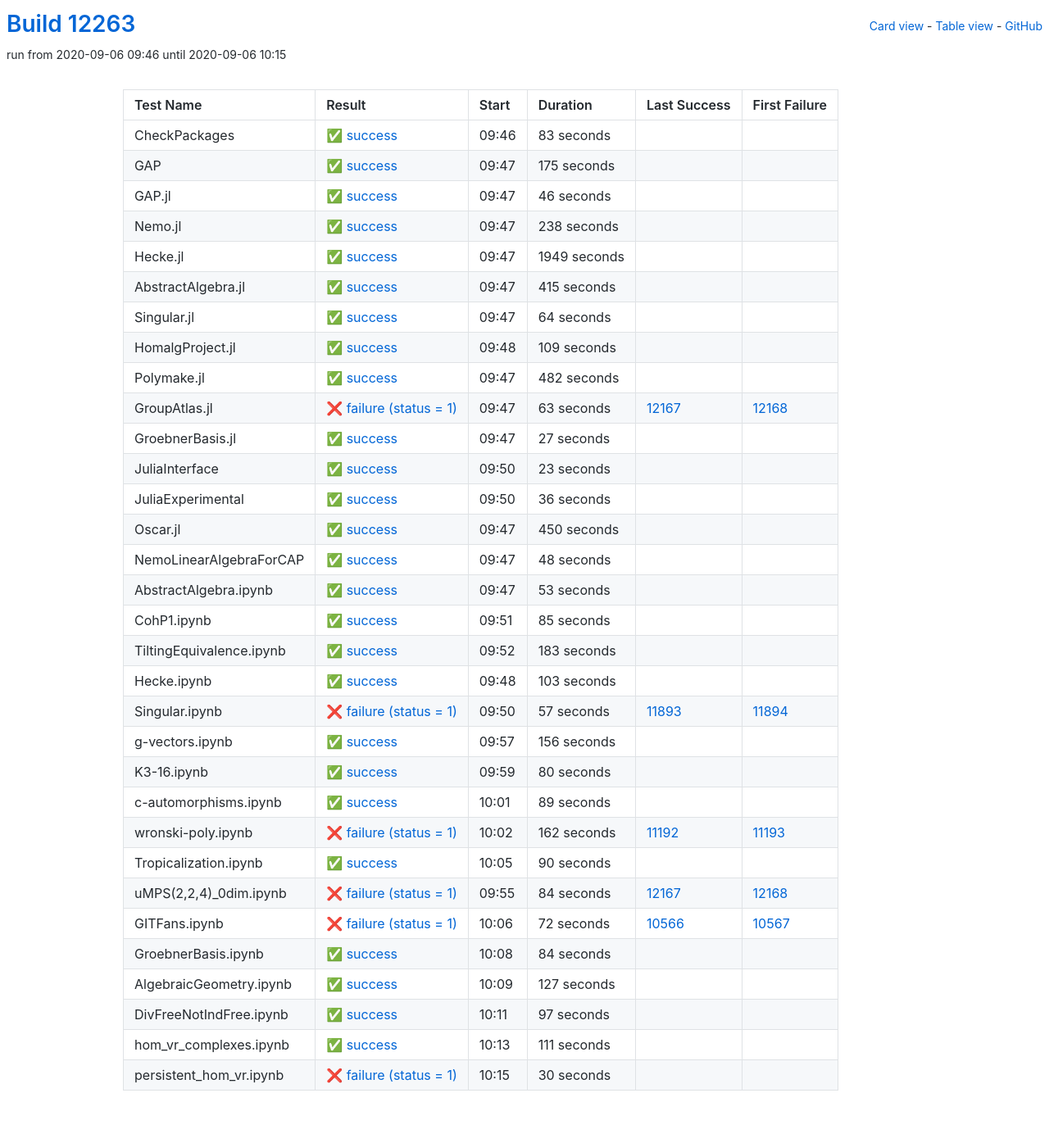
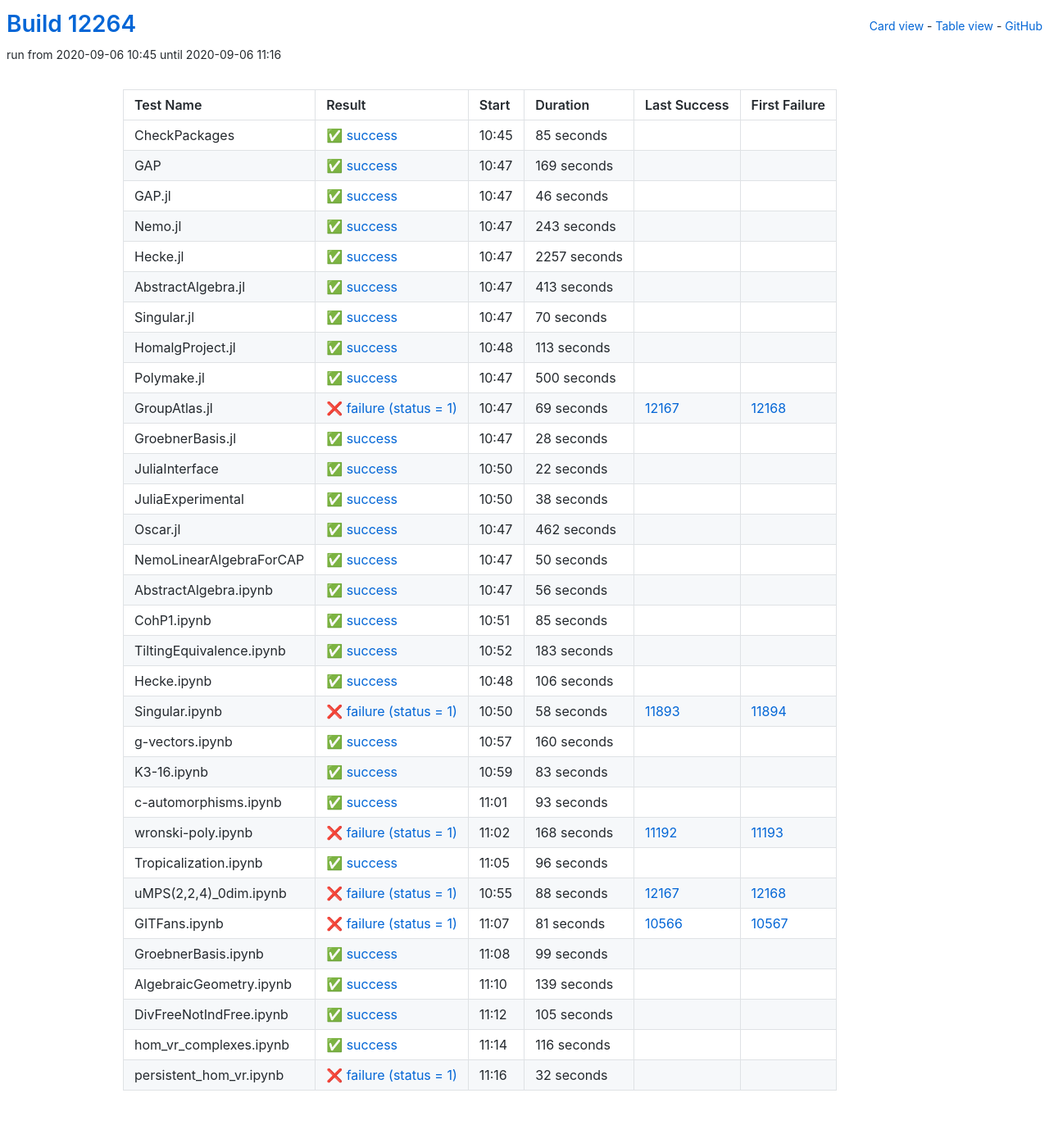
Before and after one commit to oscar-system/oscar-ci-status, a Jekyll site: the page built from table.html, in a window 1280 px wide. Shown: the whole page at 82% size. Built offline with Jekyll 4.4.1, drawn with Linux system fonts in a browser that asks for light colours.

Commit message:
Build #12264

```diff
--- a/_data/ci.yml
+++ b/_data/ci.yml
@@ -1,6 +1,6 @@
 ---
-build: 12263
-build_url: https://oscarci.mathematik.uni-kl.de/job/oscar/12263/
+build: 12264
+build_url: https://oscarci.mathematik.uni-kl.de/job/oscar/12264/
 job: oscar
 organization: oscar-system
 repo: oscar-ci-status
@@ -8,32 +8,32 @@ repourl: https://github.com/oscar-system/oscar-ci-status
 tests:
 - name: CheckPackages
   id: checkpackages
-  log: https://oscarci.mathematik.uni-kl.de/job/oscar/12263/artifact/logs/build-12263/CheckPackages.log
-  start: 2020-09-06 09:46
+  log: https://oscarci.mathematik.uni-kl.de/job/oscar/12264/artifact/logs/build-12264/CheckPackages.log
+  start: 2020-09-06 10:45
   success: true
   exitcode: 0
   status: success
-  duration: 83
+  duration: 85
   last_success: false
   last_success_url:
   first_failure: false
   first_failure_url:
 - name: GAP
   id: gap
-  log: https://oscarci.mathematik.uni-kl.de/job/oscar/12263/artifact/logs/build-12263/GAP.log
-  start: 2020-09-06 09:47
+  log: https://oscarci.mathematik.uni-kl.de/job/oscar/12264/artifact/logs/build-12264/GAP.log
+  start: 2020-09-06 10:47
   success: true
   exitcode: 0
   status: success
-  duration: 175
+  duration: 169
   last_success: false
   last_success_url:
   first_failure: false
   first_failure_url:
 - name: GAP.jl
   id: gap-jl
-  log: https://oscarci.mathematik.uni-kl.de/job/oscar/12263/artifact/logs/build-12263/GAP.jl.log
-  start: 2020-09-06 09:47
+  log: https://oscarci.mathematik.uni-kl.de/job/oscar/12264/artifact/logs/build-12264/GAP.jl.log
+  start: 2020-09-06 10:47
   success: true
   exitcode: 0
   status: success
@@ -44,164 +44,164 @@ tests:
   first_failure_url:
 - name: Nemo.jl
   id: nemo-jl
-  log: https://oscarci.mathematik.uni-kl.de/job/oscar/12263/artifact/logs/build-12263/Nemo.jl.log
-  start: 2020-09-06 09:47
+  log: https://oscarci.mathematik.uni-kl.de/job/oscar/12264/artifact/logs/build-12264/Nemo.jl.log
+  start: 2020-09-06 10:47
   success: true
   exitcode: 0
   status: success
-  duration: 238
+  duration: 243
   last_success: false
   last_success_url:
   first_failure: false
   first_failure_url:
 - name: Hecke.jl
   id: hecke-jl
-  log: https://oscarci.mathematik.uni-kl.de/job/oscar/12263/artifact/logs/build-12263/Hecke.jl.log
-  start: 2020-09-06 09:47
+  log: https://oscarci.mathematik.uni-kl.de/job/oscar/12264/artifact/logs/build-12264/Hecke.jl.log
+  start: 2020-09-06 10:47
   success: true
   exitcode: 0
   status: success
-  duration: 1949
+  duration: 2257
   last_success: false
   last_success_url:
   first_failure: false
   first_failure_url:
 - name: AbstractAlgebra.jl
   id: abstractalgebra-jl
-  log: https://oscarci.mathematik.uni-kl.de/job/oscar/12263/artifact/logs/build-12263/AbstractAlgebra.jl.log
-  start: 2020-09-06 09:47
+  log: https://oscarci.mathematik.uni-kl.de/job/oscar/12264/artifact/logs/build-12264/AbstractAlgebra.jl.log
+  start: 2020-09-06 10:47
   success: true
   exitcode: 0
   status: success
-  duration: 415
+  duration: 413
   last_success: false
   last_success_url:
   first_failure: false
   first_failure_url:
 - name: Singular.jl
   id: singular-jl
-  log: https://oscarci.mathematik.uni-kl.de/job/oscar/12263/artifact/logs/build-12263/Singular.jl.log
-  start: 2020-09-06 09:47
+  log: https://oscarci.mathematik.uni-kl.de/job/oscar/12264/artifact/logs/build-12264/Singular.jl.log
+  start: 2020-09-06 10:47
   success: true
   exitcode: 0
   status: success
-  duration: 64
+  duration: 70
   last_success: false
   last_success_url:
   first_failure: false
   first_failure_url:
 - name: HomalgProject.jl
   id: homalgproject-jl
-  log: https://oscarci.mathematik.uni-kl.de/job/oscar/12263/artifact/logs/build-12263/HomalgProject.jl.log
-  start: 2020-09-06 09:48
+  log: https://oscarci.mathematik.uni-kl.de/job/oscar/12264/artifact/logs/build-12264/HomalgProject.jl.log
+  start: 2020-09-06 10:48
   success: true
   exitcode: 0
   status: success
-  duration: 109
+  duration: 113
   last_success: false
   last_success_url:
   first_failure: false
   first_failure_url:
 - name: Polymake.jl
   id: polymake-jl
-  log: https://oscarci.mathematik.uni-kl.de/job/oscar/12263/artifact/logs/build-12263/Polymake.jl.log
-  start: 2020-09-06 09:47
+  log: https://oscarci.mathematik.uni-kl.de/job/oscar/12264/artifact/logs/build-12264/Polymake.jl.log
+  start: 2020-09-06 10:47
   success: true
   exitcode: 0
   status: success
-  duration: 482
+  duration: 500
   last_success: false
   last_success_url:
   first_failure: false
   first_failure_url:
 - name: GroupAtlas.jl
   id: groupatlas-jl
-  log: https://oscarci.mathematik.uni-kl.de/job/oscar/12263/artifact/logs/build-12263/GroupAtlas.jl.log
-  start: 2020-09-06 09:47
+  log: https://oscarci.mathematik.uni-kl.de/job/oscar/12264/artifact/logs/build-12264/GroupAtlas.jl.log
+  start: 2020-09-06 10:47
   success: false
   exitcode: 1
   status: failure
-  duration: 63
+  duration: 69
   last_success: 12167
   last_success_url: https://oscarci.mathematik.uni-kl.de/job/oscar/12167/
   first_failure: 12168
   first_failure_url: https://oscarci.mathematik.uni-kl.de/job/oscar/12168/
 - name: GroebnerBasis.jl
   id: groebnerbasis-jl
-  log: https://oscarci.mathematik.uni-kl.de/job/oscar/12263/artifact/logs/build-12263/GroebnerBasis.jl.log
-  start: 2020-09-06 09:47
+  log: https://oscarci.mathematik.uni-kl.de/job/oscar/12264/artifact/logs/build-12264/GroebnerBasis.jl.log
+  start: 2020-09-06 10:47
   success: true
   exitcode: 0
   status: success
-  duration: 27
+  duration: 28
   last_success: false
   last_success_url:
   first_failure: false
   first_failure_url:
 - name: JuliaInterface
   id: juliainterface
-  log: https://oscarci.mathematik.uni-kl.de/job/oscar/12263/artifact/logs/build-12263/JuliaInterface.log
-  start: 2020-09-06 09:50
+  log: https://oscarci.mathematik.uni-kl.de/job/oscar/12264/artifact/logs/build-12264/JuliaInterface.log
+  start: 2020-09-06 10:50
   success: true
   exitcode: 0
   status: success
-  duration: 23
+  duration: 22
   last_success: false
   last_success_url:
   first_failure: false
   first_failure_url:
 - name: JuliaExperimental
   id: juliaexperimental
-  log: https://oscarci.mathematik.uni-kl.de/job/oscar/12263/artifact/logs/build-12263/JuliaExperimental.log
-  start: 2020-09-06 09:50
+  log: https://oscarci.mathematik.uni-kl.de/job/oscar/12264/artifact/logs/build-12264/JuliaExperimental.log
+  start: 2020-09-06 10:50
   success: true
   exitcode: 0
   status: success
-  duration: 36
+  duration: 38
   last_success: false
   last_success_url:
   first_failure: false
   first_failure_url:
 - name: Oscar.jl
   id: oscar-jl
-  log: https://oscarci.mathematik.uni-kl.de/job/oscar/12263/artifact/logs/build-12263/Oscar.jl.log
-  start: 2020-09-06 09:47
+  log: https://oscarci.mathematik.uni-kl.de/job/oscar/12264/artifact/logs/build-12264/Oscar.jl.log
+  start: 2020-09-06 10:47
   success: true
   exitcode: 0
   status: success
-  duration: 450
+  duration: 462
   last_success: false
   last_success_url:
   first_failure: false
   first_failure_url:
 - name: NemoLinearAlgebraForCAP
   id: nemolinearalgebraforcap
-  log: https://oscarci.mathematik.uni-kl.de/job/oscar/12263/artifact/logs/build-12263/NemoLinearAlgebraForCAP.log
-  start: 2020-09-06 09:47
+  log: https://oscarci.mathematik.uni-kl.de/job/oscar/12264/artifact/logs/build-12264/NemoLinearAlgebraForCAP.log
+  start: 2020-09-06 10:47
   success: true
   exitcode: 0
   status: success
-  duration: 48
+  duration: 50
   last_success: false
   last_success_url:
   first_failure: false
   first_failure_url:
 - name: AbstractAlgebra.ipynb
   id: abstractalgebra-ipynb
-  log: https://oscarci.mathematik.uni-kl.de/job/oscar/12263/artifact/logs/build-12263/AbstractAlgebra.ipynb.log
-  start: 2020-09-06 09:47
+  log: https://oscarci.mathematik.uni-kl.de/job/oscar/12264/artifact/logs/build-12264/AbstractAlgebra.ipynb.log
+  start: 2020-09-06 10:47
   success: true
   exitcode: 0
   status: success
-  duration: 53
+  duration: 56
   last_success: false
   last_success_url:
   first_failure: false
   first_failure_url:
 - name: CohP1.ipynb
   id: cohp1-ipynb
-  log: https://oscarci.mathematik.uni-kl.de/job/oscar/12263/artifact/logs/build-12263/CohP1.ipynb.log
-  start: 2020-09-06 09:51
+  log: https://oscarci.mathematik.uni-kl.de/job/oscar/12264/artifact/logs/build-12264/CohP1.ipynb.log
+  start: 2020-09-06 10:51
   success: true
   exitcode: 0
   status: success
@@ -212,8 +212,8 @@ tests:
   first_failure_url:
 - name: TiltingEquivalence.ipynb
   id: tiltingequivalence-ipynb
-  log: https://oscarci.mathematik.uni-kl.de/job/oscar/12263/artifact/logs/build-12263/TiltingEquivalence.ipynb.log
-  start: 2020-09-06 09:52
+  log: https://oscarci.mathematik.uni-kl.de/job/oscar/12264/artifact/logs/build-12264/TiltingEquivalence.ipynb.log
+  start: 2020-09-06 10:52
   success: true
   exitcode: 0
   status: success
@@ -224,168 +224,168 @@ tests:
   first_failure_url:
 - name: Hecke.ipynb
   id: hecke-ipynb
-  log: https://oscarci.mathematik.uni-kl.de/job/oscar/12263/artifact/logs/build-12263/Hecke.ipynb.log
-  start: 2020-09-06 09:48
+  log: https://oscarci.mathematik.uni-kl.de/job/oscar/12264/artifact/logs/build-12264/Hecke.ipynb.log
+  start: 2020-09-06 10:48
   success: true
   exitcode: 0
   status: success
-  duration: 103
+  duration: 106
   last_success: false
   last_success_url:
   first_failure: false
   first_failure_url:
 - name: Singular.ipynb
   id: singular-ipynb
-  log: https://oscarci.mathematik.uni-kl.de/job/oscar/12263/artifact/logs/build-12263/Singular.ipynb.log
-  start: 2020-09-06 09:50
+  log: https://oscarci.mathematik.uni-kl.de/job/oscar/12264/artifact/logs/build-12264/Singular.ipynb.log
+  start: 2020-09-06 10:50
   success: false
   exitcode: 1
   status: failure
-  duration: 57
+  duration: 58
   last_success: 11893
   last_success_url: https://oscarci.mathematik.uni-kl.de/job/oscar/11893/
   first_failure: 11894
   first_failure_url: https://oscarci.mathematik.uni-kl.de/job/oscar/11894/
 - name: g-vectors.ipynb
   id: g-vectors-ipynb
-  log: https://oscarci.mathematik.uni-kl.de/job/oscar/12263/artifact/logs/build-12263/g-vectors.ipynb.log
-  start: 2020-09-06 09:57
+  log: https://oscarci.mathematik.uni-kl.de/job/oscar/12264/artifact/logs/build-12264/g-vectors.ipynb.log
+  start: 2020-09-06 10:57
   success: true
   exitcode: 0
   status: success
-  duration: 156
+  duration: 160
   last_success: false
   last_success_url:
   first_failure: false
   first_failure_url:
 - name: K3-16.ipynb
   id: k3-16-ipynb
-  log: https://oscarci.mathematik.uni-kl.de/job/oscar/12263/artifact/logs/build-12263/K3-16.ipynb.log
-  start: 2020-09-06 09:59
+  log: https://oscarci.mathematik.uni-kl.de/job/oscar/12264/artifact/logs/build-12264/K3-16.ipynb.log
+  start: 2020-09-06 10:59
   success: true
   exitcode: 0
   status: success
-  duration: 80
+  duration: 83
   last_success: false
   last_success_url:
   first_failure: false
   first_failure_url:
 - name: c-automorphisms.ipynb
   id: c-automorphisms-ipynb
-  log: https://oscarci.mathematik.uni-kl.de/job/oscar/12263/artifact/logs/build-12263/c-automorphisms.ipynb.log
-  start: 2020-09-06 10:01
+  log: https://oscarci.mathematik.uni-kl.de/job/oscar/12264/artifact/logs/build-12264/c-automorphisms.ipynb.log
+  start: 2020-09-06 11:01
   success: true
   exitcode: 0
   status: success
-  duration: 89
+  duration: 93
   last_success: false
   last_success_url:
   first_failure: false
   first_failure_url:
 - name: wronski-poly.ipynb
   id: wronski-poly-ipynb
-  log: https://oscarci.mathematik.uni-kl.de/job/oscar/12263/artifact/logs/build-12263/wronski-poly.ipynb.log
-  start: 2020-09-06 10:02
+  log: https://oscarci.mathematik.uni-kl.de/job/oscar/12264/artifact/logs/build-12264/wronski-poly.ipynb.log
+  start: 2020-09-06 11:02
   success: false
   exitcode: 1
   status: failure
-  duration: 162
+  duration: 168
   last_success: 11192
   last_success_url: https://oscarci.mathematik.uni-kl.de/job/oscar/11192/
   first_failure: 11193
   first_failure_url: https://oscarci.mathematik.uni-kl.de/job/oscar/11193/
 - name: Tropicalization.ipynb
   id: tropicalization-ipynb
-  log: https://oscarci.mathematik.uni-kl.de/job/oscar/12263/artifact/logs/build-12263/Tropicalization.ipynb.log
-  start: 2020-09-06 10:05
+  log: https://oscarci.mathematik.uni-kl.de/job/oscar/12264/artifact/logs/build-12264/Tropicalization.ipynb.log
+  start: 2020-09-06 11:05
   success: true
   exitcode: 0
   status: success
-  duration: 90
+  duration: 96
   last_success: false
   last_success_url:
   first_failure: false
   first_failure_url:
 - name: uMPS(2,2,4)_0dim.ipynb
   id: umps-2-2-4-0dim-ipynb
-  log: https://oscarci.mathematik.uni-kl.de/job/oscar/12263/artifact/logs/build-12263/uMPS-2-2-4-_0dim.ipynb.log
-  start: 2020-09-06 09:55
+  log: https://oscarci.mathematik.uni-kl.de/job/oscar/12264/artifact/logs/build-12264/uMPS-2-2-4-_0dim.ipynb.log
+  start: 2020-09-06 10:55
   success: false
   exitcode: 1
   status: failure
-  duration: 84
+  duration: 88
   last_success: 12167
   last_success_url: https://oscarci.mathematik.uni-kl.de/job/oscar/12167/
   first_failure: 12168
   first_failure_url: https://oscarci.mathematik.uni-kl.de/job/oscar/12168/
 - name: GITFans.ipynb
   id: gitfans-ipynb
-  log: https://oscarci.mathematik.uni-kl.de/job/oscar/12263/artifact/logs/build-12263/GITFans.ipynb.log
-  start: 2020-09-06 10:06
+  log: https://oscarci.mathematik.uni-kl.de/job/oscar/12264/artifact/logs/build-12264/GITFans.ipynb.log
+  start: 2020-09-06 11:07
   success: false
   exitcode: 1
   status: failure
-  duration: 72
+  duration: 81
   last_success: 10566
   last_success_url: https://oscarci.mathematik.uni-kl.de/job/oscar/10566/
   first_failure: 10567
   first_failure_url: https://oscarci.mathematik.uni-kl.de/job/oscar/10567/
 - name: GroebnerBasis.ipynb
   id: groebnerbasis-ipynb
-  log: https://oscarci.mathematik.uni-kl.de/job/oscar/12263/artifact/logs/build-12263/GroebnerBasis.ipynb.log
-  start: 2020-09-06 10:08
+  log: https://oscarci.mathematik.uni-kl.de/job/oscar/12264/artifact/logs/build-12264/GroebnerBasis.ipynb.log
+  start: 2020-09-06 11:08
   success: true
   exitcode: 0
   status: success
-  duration: 84
+  duration: 99
   last_success: false
   last_success_url:
   first_failure: false
   first_failure_url:
 - name: AlgebraicGeometry.ipynb
   id: algebraicgeometry-ipynb
-  log: https://oscarci.mathematik.uni-kl.de/job/oscar/12263/artifact/logs/build-12263/AlgebraicGeometry.ipynb.log
-  start: 2020-09-06 10:09
+  log: https://oscarci.mathematik.uni-kl.de/job/oscar/12264/artifact/logs/build-12264/AlgebraicGeometry.ipynb.log
+  start: 2020-09-06 11:10
   success: true
   exitcode: 0
   status: success
-  duration: 127
+  duration: 139
   last_success: false
   last_success_url:
   first_failure: false
   first_failure_url:
 - name: DivFreeNotIndFree.ipynb
   id: divfreenotindfree-ipynb
-  log: https://oscarci.mathematik.uni-kl.de/job/oscar/12263/artifact/logs/build-12263/DivFreeNotIndFree.ipynb.log
-  start: 2020-09-06 10:11
+  log: https://oscarci.mathematik.uni-kl.de/job/oscar/12264/artifact/logs/build-12264/DivFreeNotIndFree.ipynb.log
+  start: 2020-09-06 11:12
   success: true
   exitcode: 0
   status: success
-  duration: 97
+  duration: 105
   last_success: false
   last_success_url:
   first_failure: false
   first_failure_url:
 - name: hom_vr_complexes.ipynb
   id: hom-vr-complexes-ipynb
-  log: https://oscarci.mathematik.uni-kl.de/job/oscar/12263/artifact/logs/build-12263/hom_vr_complexes.ipynb.log
-  start: 2020-09-06 10:13
+  log: https://oscarci.mathematik.uni-kl.de/job/oscar/12264/artifact/logs/build-12264/hom_vr_complexes.ipynb.log
+  start: 2020-09-06 11:14
   success: true
   exitcode: 0
   status: success
-  duration: 111
+  duration: 116
   last_success: false
   last_success_url:
   first_failure: false
   first_failure_url:
 - name: persistent_hom_vr.ipynb
   id: persistent-hom-vr-ipynb
-  log: https://oscarci.mathematik.uni-kl.de/job/oscar/12263/artifact/logs/build-12263/persistent_hom_vr.ipynb.log
-  start: 2020-09-06 10:15
+  log: https://oscarci.mathematik.uni-kl.de/job/oscar/12264/artifact/logs/build-12264/persistent_hom_vr.ipynb.log
+  start: 2020-09-06 11:16
   success: false
   exitcode: 1
   status: failure
-  duration: 30
+  duration: 32
   last_success: false
   last_success_url:
   first_failure: false
```
Also changed, not shown: README.md.
